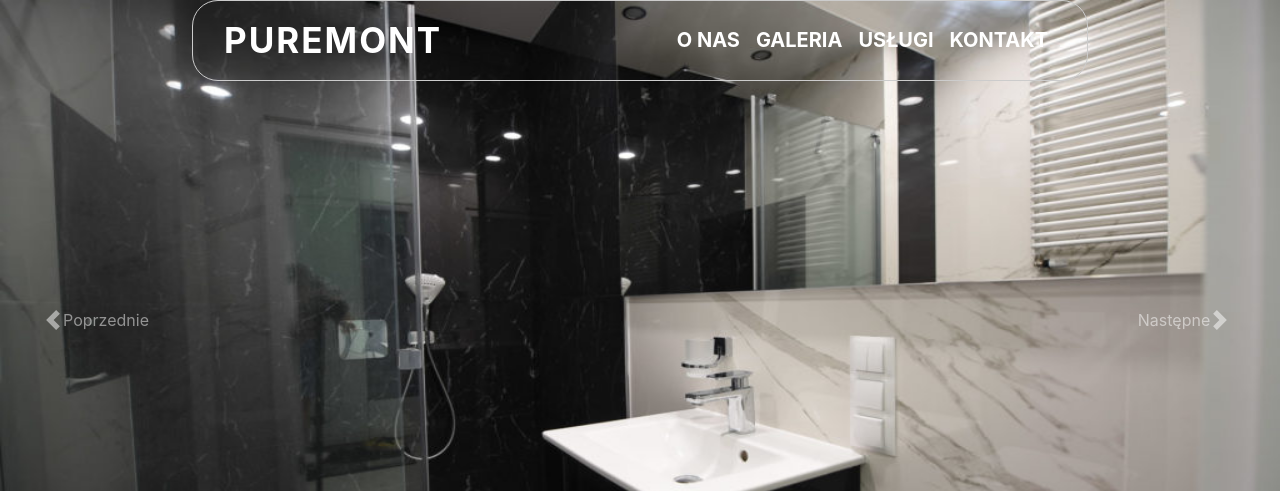
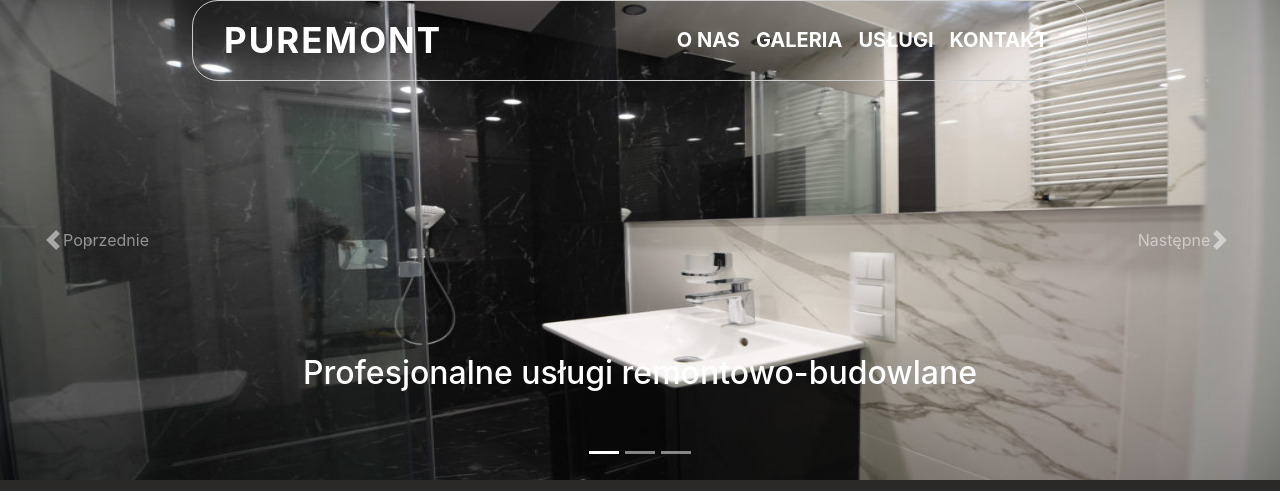
Before and after one commit to emulsja/WebPage1, a plain HTML site: page index.html in a window 1280 px wide. Shown: the top 491 px of the page. Drawn offline with nearby package versions, Linux system fonts and the light colour scheme.

Commit message:
size changes

```diff
--- a/CSS/style.css
+++ b/CSS/style.css
@@ -1,6 +1,6 @@
 .carousel-item {
-  height: 80vh;
-  min-height: 80%;
+  height: 60vh;
+  min-height: 60%;
   background: no-repeat center center scroll;
   -webkit-background-size: cover;
   -moz-background-size: cover;
```
